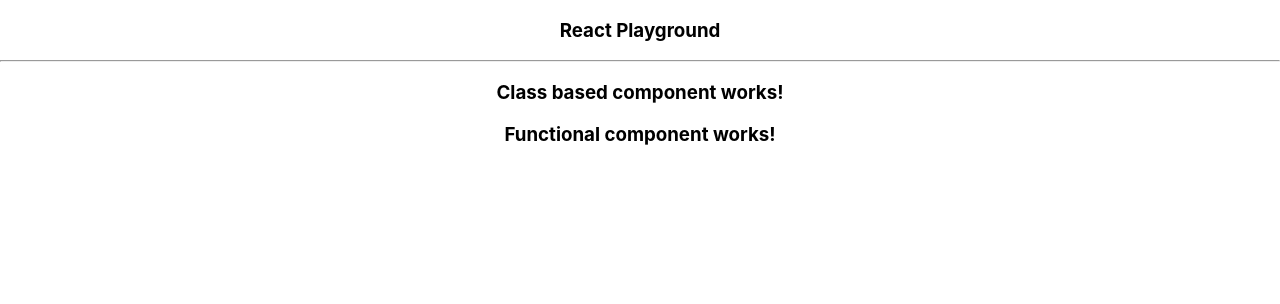
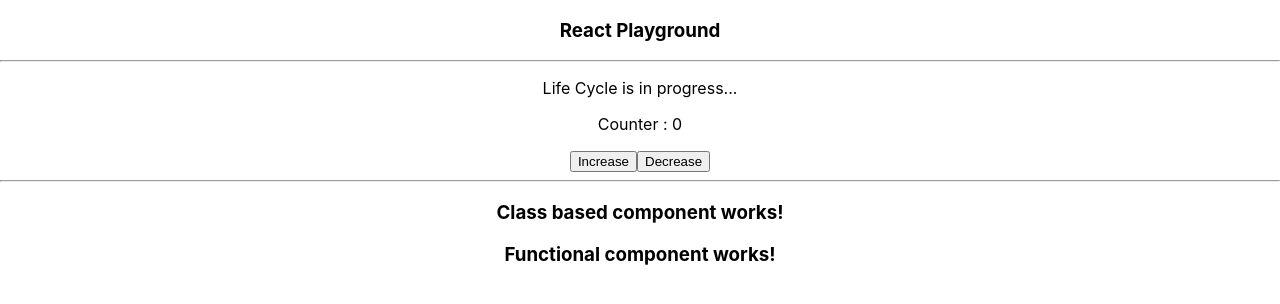
Before and after one commit to synergy2411/learning-react, a React (Create React App) app in the folder 02-playground/: page / in a window 1280 px wide. Shown: the top 304 px of the page. Built offline with nearby package versions, Linux system fonts and the light colour scheme.

Commit message:
lifecycle demo

```diff
--- a/02-playground/src/App.js
+++ b/02-playground/src/App.js
@@ -2,11 +2,14 @@ import React from 'react';
 import './App.css';
 import MyComponent from './Components/ClassesBased';
 import FunctionalCmp from './Components/FunctionBased';
+import LifeCycleDemo from './LifeCycleDemo/LifeCycleDemo';
 
 function App() {
   return (
     <div className="App">
       <h3>React Playground</h3>
+      <hr />
+      <LifeCycleDemo />
       <hr />
       <MyComponent />
       <FunctionalCmp />
--- /dev/null
+++ b/02-playground/src/LifeCycleDemo/LifeCycleDemo.js
@@ -0,0 +1,50 @@
+import React from 'react';
+
+class LifeCycleDemo extends React.Component{
+    constructor(){
+        super()
+        console.log("[constructor]");
+        this.state = {
+            counter : 0
+        }
+        this.onDecrease = this.onDecrease.bind(this);
+    }
+    componentDidMount(){
+        console.log("[componentDidMount]");
+    }
+    componentDidUpdate(){
+        console.log("[componentDidUpdate]");
+    }
+    componentWillUnmount(){}
+
+    onIncrease = (event, id) => {
+        // this.state.counter++;
+        console.log("Event Target : ", event.target);
+        console.log("ID : ", id)
+        this.setState({
+            counter : this.state.counter + 1
+        })
+    }
+    onDecrease(){
+        console.log("DECREASE")
+        this.setState({
+            counter : this.state.counter -1
+        })
+    }
+
+    render(){
+        console.log("[render]")
+        return (
+            <div>
+                <p>Life Cycle is in progress...</p>
+                <p>Counter : {this.state.counter} </p>
+                  <button onClick = {(event) => this.onIncrease(event, 99)} >Increase</button>
+                  {/* <button onClick = {this.onDecrease.bind(this)} >Decrease</button>   */}
+                  <button onClick = {this.onDecrease} >Decrease</button>
+            </div>
+
+        )
+    }
+}
+
+export default LifeCycleDemo;
```
Also changed, not shown: 1 other file (tests, documents, lock files or other folders).
